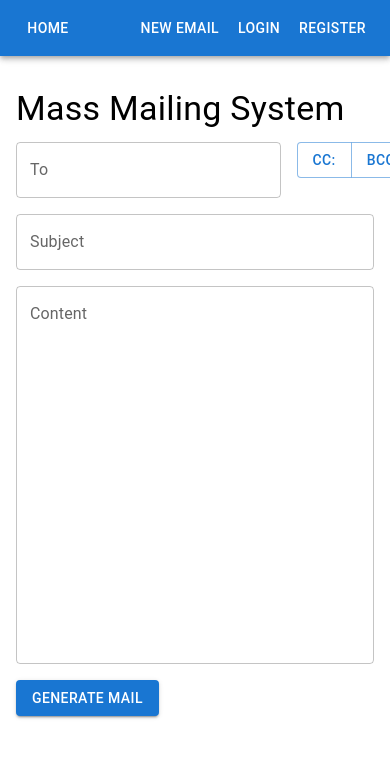
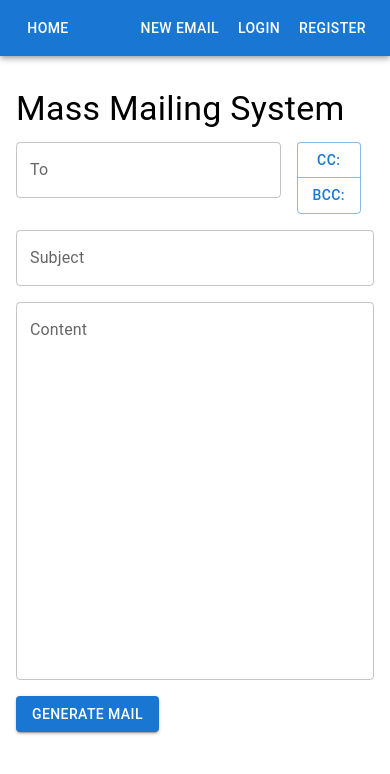
Before and after one commit to alpaylan/2clickmail, a Next.js app in the folder twoclickmail/: page /generate in a window 390 px wide. Shown: the top 774 px of the page. Built offline with nearby package versions, Linux system fonts and the light colour scheme.

Commit message:
make cc/bcc responsive

```diff
--- a/twoclickmail/src/pages/generate.tsx
+++ b/twoclickmail/src/pages/generate.tsx
@@ -25,6 +25,7 @@ import Layout from "@/components/layout";
 import { ButtonGroup } from "@mui/material";
 import { EmailData } from "@/lib/types";
 import { EmailMetadata } from "./email";
+import { useMediaQuery } from "@mui/material";
 
 type MailBoxProps = {
   name: string;
@@ -119,6 +120,8 @@ export const MailEditForm = ({emailData = {to: [], cc: [], bcc: [], subject: '',
 
   const [body, setBody] = useState(emailData.body);
   const [bodyErrorMessage, setBodyErrorMessage] = useState<string>("");
+
+  const matches = useMediaQuery('(min-width:600px)');
 
   const router = useRouter();
 
@@ -215,7 +218,7 @@ export const MailEditForm = ({emailData = {to: [], cc: [], bcc: [], subject: '',
             />
           </Grid>
           <Grid item xs={2}>
-            <ButtonGroup>
+            <ButtonGroup orientation={matches ? 'horizontal' : 'vertical'}>
               <Button variant={useCc ? "contained" : "outlined"} onClick={() => (setUseCc(!useCc))} >  Cc: </Button>
               <Button variant={useBcc ? "contained" : "outlined"} onClick={() => (setUseBcc(!useBcc))}> Bcc: </Button>
             </ButtonGroup>
```
